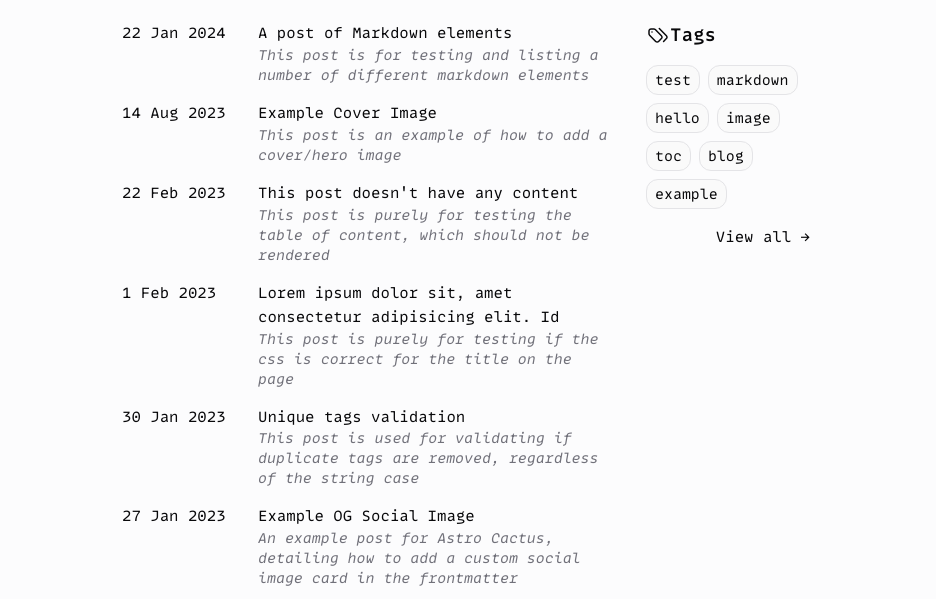
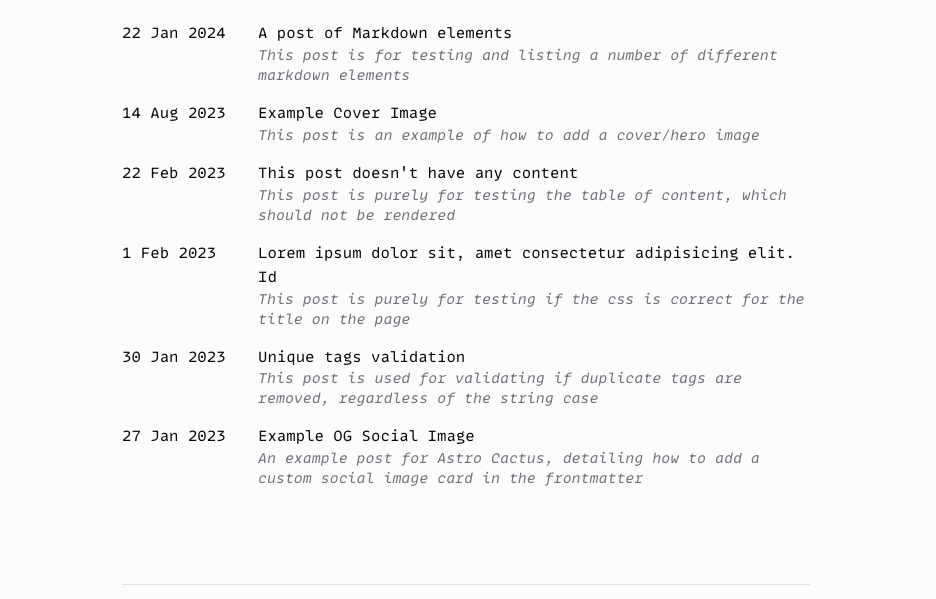
Before and after one commit to xshapira/xshapira.github.io, an Astro site: page /blog in a window 1280 px wide. Shown: the part 201-800 px from the top of the page, without its empty margins (174-1110 px from the left). Built offline with nearby package versions, Linux system fonts and the light colour scheme; Astro itself is replaced by a stand-in of ours; some packages are replaced by stand-ins of ours.

Commit message:
remove tags sidebar from blog list page

```diff
--- a/src/pages/blog/[...page].astro
+++ b/src/pages/blog/[...page].astro
@@ -68,7 +68,7 @@ const _paginationProps = {
 
     {
       page.data.length > 0 && (
-        <div class="grid gap-y-16 sm:grid-cols-[3fr_1fr] sm:gap-x-8">
+        <div class="grid gap-y-16 sm:grid-cols sm:gap-x-8">
           <section aria-label="Blog posts list">
             <ul class="flex flex-col gap-y-4 text-start">
               {page.data.map((p) => (
@@ -77,41 +77,6 @@ const _paginationProps = {
             </ul>
             <Pagination {..._paginationProps} />
           </section>
-          {!!uniqueTags.length && (
-            <aside>
-              <h2 class="mb-4 flex items-center text-lg font-semibold">
-                <svg
-                  aria-hidden="true"
-                  class="h-6 w-6"
-                  fill="none"
-                  stroke="currentColor"
-                  stroke-linecap="round"
-                  stroke-linejoin="round"
-                  stroke-width="1.5"
-                  viewBox="0 0 24 24"
-                  xmlns="http://www.w3.org/2000/svg"
-                >
-                  <path d="M0 0h24v24H0z" fill="none" stroke="none" />
-                  <path d="M7.859 6h-2.834a2.025 2.025 0 0 0 -2.025 2.025v2.834c0 .537 .213 1.052 .593 1.432l6.116 6.116a2.025 2.025 0 0 0 2.864 0l2.834 -2.834a2.025 2.025 0 0 0 0 -2.864l-6.117 -6.116a2.025 2.025 0 0 0 -1.431 -.593z" />
-                  <path d="M17.573 18.407l2.834 -2.834a2.025 2.025 0 0 0 0 -2.864l-7.117 -7.116" />
-                  <path d="M6 9h-.01" />
-                </svg>
-                Tags
-              </h2>
-              <ul class="text-bgColor flex flex-wrap gap-2">
-                {uniqueTags.map((tag) => (
-                  <li>
-                    <Button title={tag} href={`/tags/${tag}/`} style="pill" />
-                  </li>
-                ))}
-              </ul>
-              <span class="mt-4 block sm:text-end">
-                <a aria-label="View all blog categories" class="" href="/tags/" data-astro-prefetch>
-                  View all →
-                </a>
-              </span>
-            </aside>
-          )}
         </div>
       )
     }
```
